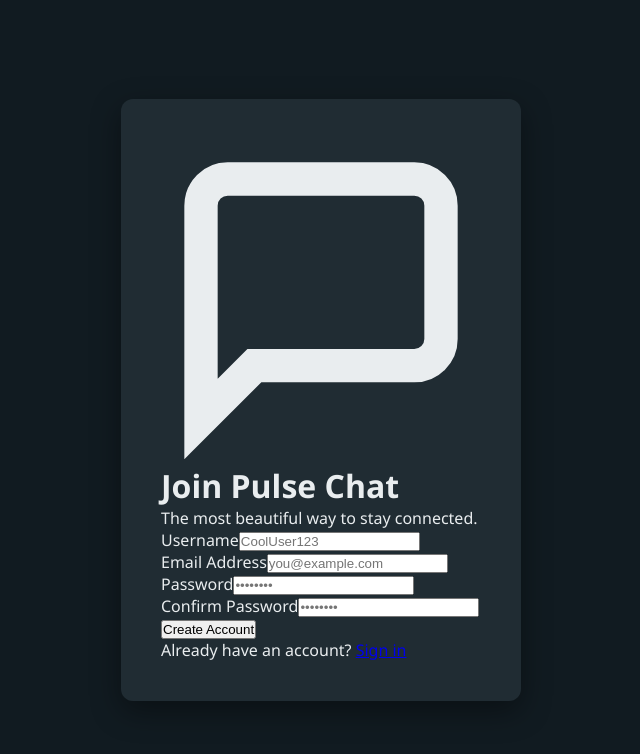
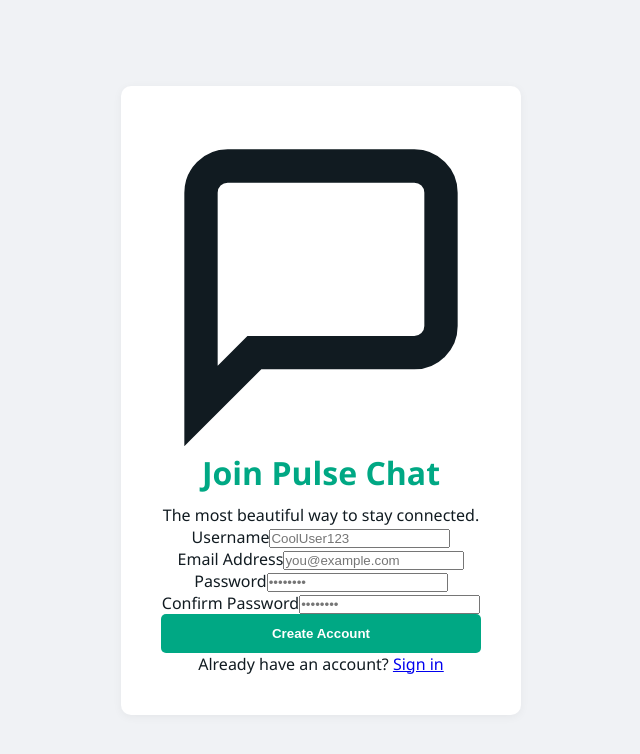
Before and after one commit to aakashsatyamjha/CHATAPP, a React (Vite) app in the folder client/: page /register in a window 1280 px wide. Shown: the top 754 px of the page, without its empty margins (319-959 px from the left). Built offline with nearby package versions, Linux system fonts and the light colour scheme; no server answers; a web font is replaced by a local one.

Commit message:
Fix: Self-visibility bug and polished Light Theme UI

```diff
--- a/client/src/components/Chat.jsx
+++ b/client/src/components/Chat.jsx
@@ -78,7 +78,8 @@ export default function Chat() {
     });
 
     s.on('onlineUsers', (users) => {
-      setOnlineUsers(users.filter(u => u.userId !== user.id));
+      // FIX: use 'u.id' instead of 'u.userId' to correctly filter yourself out
+      setOnlineUsers(users.filter(u => u.id !== user.id));
     });
 
     s.on('userTyping', ({ username }) => {
@@ -138,13 +139,19 @@ export default function Chat() {
             </div>
           </div>
 
-          <div className="section-title">CHATS</div>
-          {onlineUsers.map((u) => (
-            <div key={u.userId} className={`user-item ${selectedUser?._id === u.userId ? 'active' : ''}`} onClick={() => selectUser({ _id: u.userId, username: u.username })}>
-              <div className="avatar">{u.username[0].toUpperCase()}</div>
+          <div className="section-title">PRIVATE MESSAGES</div>
+          {filteredUsers.map((u) => (
+            <div
+              key={u.id}
+              className={`user-item ${selectedUser?._id === u.id ? 'active' : ''}`}
+              onClick={() => selectUser({ _id: u.id, username: u.username })}
+            >
+              <div className="avatar" style={{ background: `hsl(${u.username.length * 40}, 60%, 50%)` }}>
+                {u.username[0].toUpperCase()}
+              </div>
               <div className="user-details">
                 <h4>{u.username}</h4>
-                <p>Online</p>
+                <p>Click to chat privately</p>
               </div>
             </div>
           ))}
--- a/client/src/index.css
+++ b/client/src/index.css
@@ -2,15 +2,14 @@
 
 :root {
   --wa-teal: #00a884;
-  --wa-bg: #111b21;
-  --wa-sidebar: #202c33;
-  --wa-header: #202c33;
-  --wa-bubble-own: #005c4b;
-  --wa-bubble-other: #202c33;
-  --wa-text: #e9edef;
-  --wa-text-secondary: #8696a0;
-  --wa-border: #313d45;
-  --wa-incoming: #005c4b;
+  --wa-bg: #f0f2f5;
+  --wa-sidebar: #ffffff;
+  --wa-header: #f0f2f5;
+  --wa-bubble-own: #d9fdd3;
+  --wa-bubble-other: #ffffff;
+  --wa-text: #111b21;
+  --wa-text-secondary: #667781;
+  --wa-border: #e9edef;
 }
 
 * {
@@ -20,83 +19,63 @@
 }
 
 body {
-  background-color: #0b141a;
+  background-color: var(--wa-bg);
   color: var(--wa-text);
   font-family: 'Segoe UI', 'Inter', sans-serif;
   height: 100vh;
   overflow: hidden;
 }
 
-/* Responsive Layout */
+/* Layout */
 .chat-container {
   display: flex;
   height: 100vh;
   width: 100vw;
-  position: relative;
 }
 
-/* Sidebar Responsive Logic */
+/* Sidebar */
 .sidebar {
   width: 30%;
-  min-width: 320px;
+  min-width: 350px;
   background: var(--wa-sidebar);
   border-right: 1px solid var(--wa-border);
   display: flex;
   flex-direction: column;
-  z-index: 10;
-  transition: transform 0.3s ease;
 }
 
-/* Main Chat Responsive Logic */
-.main-chat {
-  flex: 1;
-  background: #0b141a;
-  background-image: url('https://user-images.githubusercontent.com/15075759/28719144-86dc0f70-73b1-11e7-911d-60d70fcded21.png');
-  background-repeat: repeat;
-  display: flex;
-  flex-direction: column;
-  transition: transform 0.3s ease;
-}
-
-/* Mobile Adjustments */
-@media (max-width: 768px) {
-  .sidebar {
-    position: absolute;
-    width: 100%;
-    height: 100%;
-    transform: translateX(0);
-  }
-
-  .sidebar.hidden {
-    transform: translateX(-100%);
-  }
-
-  .main-chat {
-    width: 100%;
-    height: 100%;
-  }
-}
-
-/* Header Styles */
-.user-profile, .chat-header {
-  height: 60px;
+.user-profile {
   padding: 10px 16px;
   background: var(--wa-header);
   display: flex;
   align-items: center;
+  justify-content: space-between;
 }
 
 .avatar {
   width: 40px;
   height: 40px;
   border-radius: 50%;
-  background: #54656f;
+  background: #dfe5e7;
   display: flex;
   align-items: center;
   justify-content: center;
   font-weight: 600;
   color: white;
-  flex-shrink: 0;
+  text-shadow: 0 1px 2px rgba(0,0,0,0.2);
+}
+
+.logout-btn {
+  background: transparent;
+  border: none;
+  color: #54656f;
+  cursor: pointer;
+  padding: 8px;
+  border-radius: 50%;
+  transition: background 0.2s;
+}
+
+.logout-btn:hover {
+  background: rgba(0,0,0,0.05);
 }
 
 /* User List */
@@ -105,36 +84,65 @@ body {
   overflow-y: auto;
 }
 
+.section-title {
+  padding: 20px 16px 10px;
+  color: var(--wa-teal);
+  font-size: 14px;
+  font-weight: 500;
+}
+
 .user-item {
   display: flex;
   align-items: center;
   padding: 12px 16px;
   cursor: pointer;
-  border-bottom: 1px solid #222d34;
+  border-bottom: 1px solid #f5f6f6;
+  transition: background 0.2s;
 }
 
 .user-item:hover, .user-item.active {
-  background: #2a3942;
+  background: #f5f6f6;
+}
+
+.user-details {
+  margin-left: 15px;
 }
 
 .user-details h4 {
   font-size: 16px;
   font-weight: 400;
+  color: #111b21;
+}
+
+.user-details p {
+  font-size: 13px;
+  color: var(--wa-text-secondary);
+}
+
+/* Main Chat */
+.main-chat {
+  flex: 1;
+  background: #efeae2;
+  background-image: url('https://user-images.githubusercontent.com/15075759/28719144-86dc0f70-73b1-11e7-911d-60d70fcded21.png');
+  background-repeat: repeat;
+  display: flex;
+  flex-direction: column;
+}
+
+.chat-header {
+  padding: 10px 16px;
+  background: var(--wa-header);
+  display: flex;
+  align-items: center;
+}
+
+.header-info {
   margin-left: 15px;
 }
 
-/* Chat Header */
-.back-btn {
-  display: none;
-  background: transparent;
-  border: none;
-  color: var(--wa-text-secondary);
-  margin-right: 10px;
-  cursor: pointer;
-}
-
-@media (max-width: 768px) {
-  .back-btn { display: block; }
+.header-info h2 {
+  font-size: 16px;
+  font-weight: 500;
 }
 
 /* Messages Area */
@@ -144,13 +152,13 @@ body {
   padding: 20px 5%;
   display: flex;
   flex-direction: column;
-  gap: 4px;
+  gap: 8px;
 }
 
 .message-wrapper {
   display: flex;
   flex-direction: column;
-  max-width: 80%;
+  max-width: 65%;
 }
 
 .message-wrapper.own {
@@ -161,7 +169,8 @@ body {
   padding: 6px 10px 8px;
   border-radius: 8px;
   font-size: 14.2px;
-  box-shadow: 0 1px 1px rgba(0,0,0,0.15);
+  box-shadow: 0 1px 0.5px rgba(0,0,0,0.13);
+  position: relative;
 }
 
 .message-wrapper.own .message-bubble {
@@ -176,48 +185,94 @@ body {
 
 .message-time {
   font-size: 11px;
-  color: var(--wa-text-secondary);
+  color: #667781;
   text-align: right;
   margin-top: 2px;
 }
 
-/* Notification Popup */
+/* Input Bar */
+.message-form {
+  padding: 10px 16px;
+  background: var(--wa-header);
+  display: flex;
+  align-items: center;
+  gap: 10px;
+}
+
+.message-form input {
+  flex: 1;
+  background: white;
+  border: none;
+  border-radius: 8px;
+  padding: 10px 15px;
+  font-size: 15px;
+  color: #111b21;
+}
+
+.send-btn {
+  background: transparent;
+  border: none;
+  color: #54656f;
+  cursor: pointer;
+  display: flex;
+  align-items: center;
+  justify-content: center;
+}
+
+.send-btn:hover {
+  color: var(--wa-teal);
+}
+
+/* Notification */
 .notification-toast {
   position: fixed;
   top: 20px;
   right: 20px;
-  background: #202c33;
-  border-left: 4px solid var(--wa-teal);
-  padding: 12px 20px;
-  border-radius: 8px;
-  box-shadow: 0 4px 20px rgba(0,0,0,0.3);
+  background: white;
+  padding: 15px 20px;
+  border-radius: 10px;
+  box-shadow: 0 10px 25px rgba(0,0,0,0.1);
+  border-left: 5px solid var(--wa-teal);
+  cursor: pointer;
   z-index: 1000;
-  animation: slideInRight 0.3s ease;
-  display: flex;
-  flex-direction: column;
-  gap: 4px;
+  animation: slideIn 0.3s ease;
 }
 
-@keyframes slideInRight {
-  from { transform: translateX(100%); opacity: 0; }
-  to { transform: translateX(0); opacity: 1; }
+@keyframes slideIn {
+  from { transform: translateX(100%); }
+  to { transform: translateX(0); }
 }
 
 /* Auth Cards */
 .auth-page {
   height: 100vh;
-  background: #111b21;
+  background: #f0f2f5;
   display: flex;
   align-items: center;
   justify-content: center;
-  padding: 20px;
 }
 
 .auth-card {
+  width: 400px;
+  background: white;
+  padding: 40px;
+  border-radius: 10px;
+  box-shadow: 0 2px 10px rgba(0,0,0,0.05);
+  text-align: center;
+}
+
+.auth-header h1 {
+  color: var(--wa-teal);
+  margin-bottom: 10px;
+}
+
+.auth-btn {
   width: 100%;
-  max-width: 400px;
-  background: #202c33;
-  padding: 40px;
-  border-radius: 12px;
-  box-shadow: 0 10px 30px rgba(0,0,0,0.4);
+  background: var(--wa-teal);
+  color: white;
+  border: none;
+  padding: 12px;
+  border-radius: 5px;
+  font-weight: 600;
+  cursor: pointer;
 }
```
